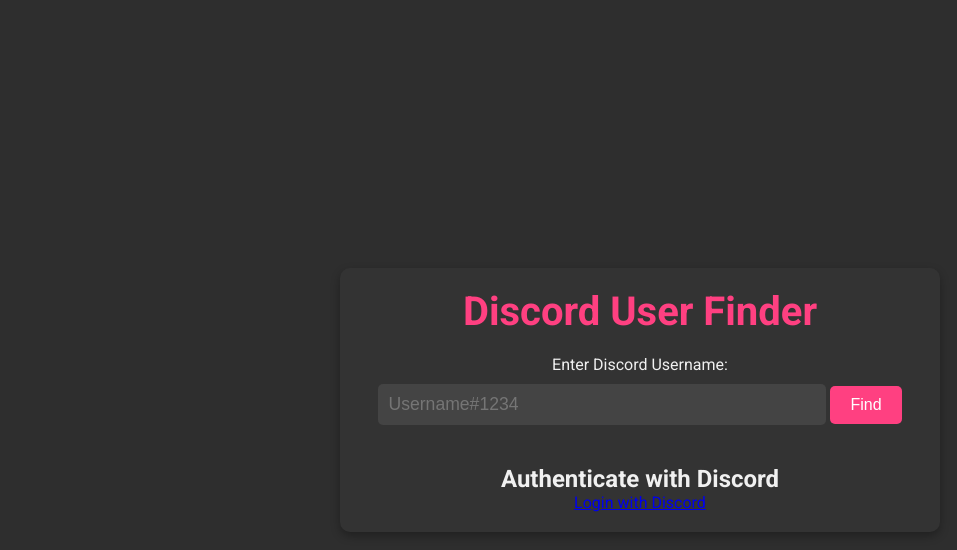
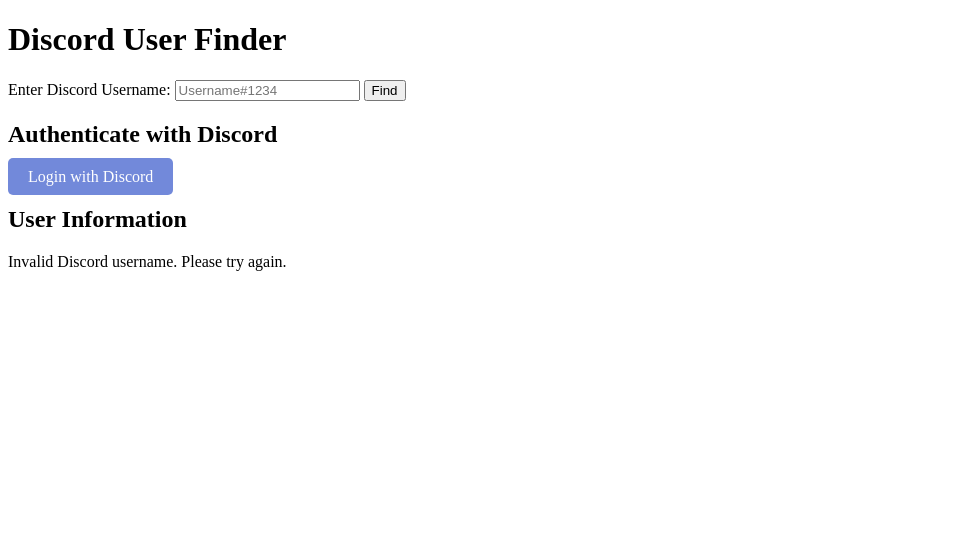
Before and after one commit to band0fr/dc, a plain HTML site: page index.html in a window 1280 px wide. Shown: the whole page, without its empty margins (0-957 px from the left). Drawn offline with Linux system fonts and the light colour scheme.

Commit message:
Update styles.css

```diff
--- a/styles.css
+++ b/styles.css
@@ -1,108 +1,19 @@
-/* Global Reset */
-* {
-  margin: 0;
-  padding: 0;
-  box-sizing: border-box;
-}
+/* Existing CSS from earlier... */
 
-/* Body Styles */
-body {
-  font-family: 'Roboto', sans-serif;
-  background-color: #2e2e2e;
-  color: #f0f0f0;
-  display: flex;
-  justify-content: center;
-  align-items: center;
-  height: 100vh;
-  margin: 0;
-}
-
-/* Container */
-.container {
-  text-align: center;
-  max-width: 600px;
-  width: 100%;
-  padding: 20px;
-  background-color: #333;
-  border-radius: 10px;
-  box-shadow: 0 4px 10px rgba(0, 0, 0, 0.3);
-}
-
-/* Header */
-.header h1 {
-  font-size: 2.5rem;
-  margin-bottom: 20px;
-  color: #ff4081;
-}
-
-/* User Input Section */
-.user-input {
-  margin-bottom: 20px;
-}
-
-.input-label {
-  font-size: 1rem;
-  margin-bottom: 10px;
-  display: block;
-}
-
-.input-box {
-  padding: 10px;
-  font-size: 1.1rem;
-  width: 80%;
-  margin-bottom: 20px;
-  border: none;
-  border-radius: 5px;
-  background-color: #444;
-  color: #f0f0f0;
-}
-
-.input-box:focus {
-  outline: none;
-  background-color: #555;
-}
-
-.find-button {
-  padding: 10px 20px;
-  background-color: #ff4081;
-  color: white;
-  font-size: 1rem;
-  border: none;
-  border-radius: 5px;
-  cursor: pointer;
-}
-
-.find-button:hover {
-  background-color: #ff80ab;
-}
-
-/* User Info Section */
-.user-info {
-  background-color: #444;
-  padding: 20px;
-  border-radius: 5px;
+/* Auth Section */
+#authSection {
   margin-top: 20px;
 }
 
-.user-info.hidden {
-  display: none;
+#authSection .btn {
+  background-color: #7289da;
+  padding: 10px 20px;
+  color: white;
+  font-size: 1rem;
+  border-radius: 5px;
+  text-decoration: none;
 }
 
-#userDetails {
-  font-size: 1.1rem;
-  text-align: left;
+#authSection .btn:hover {
+  background-color: #5d74c3;
 }
-
-/* Error Message */
-.error-message {
-  background-color: #ff4081;
-  color: white;
-  padding: 10px;
-  margin-top: 20px;
-  border-radius: 5px;
-  display: none;
-}
-
-.error-message.hidden {
-  display: none;
-}
```
